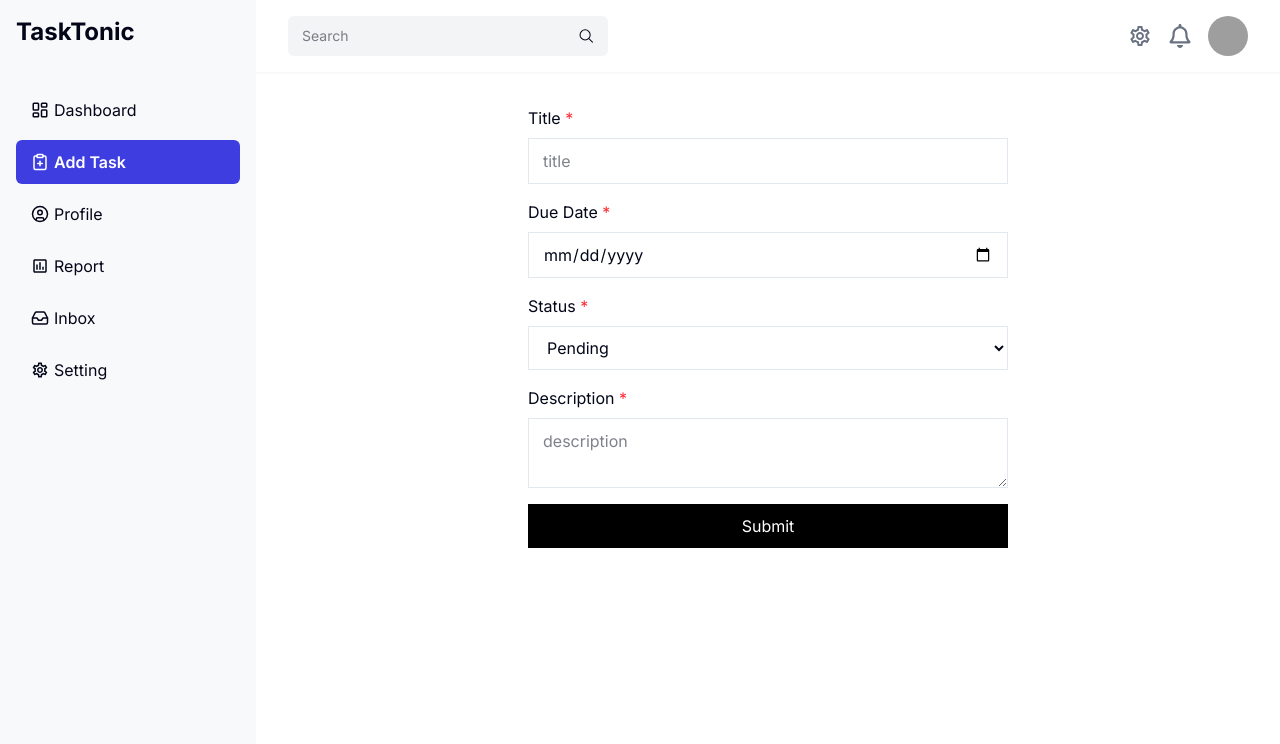
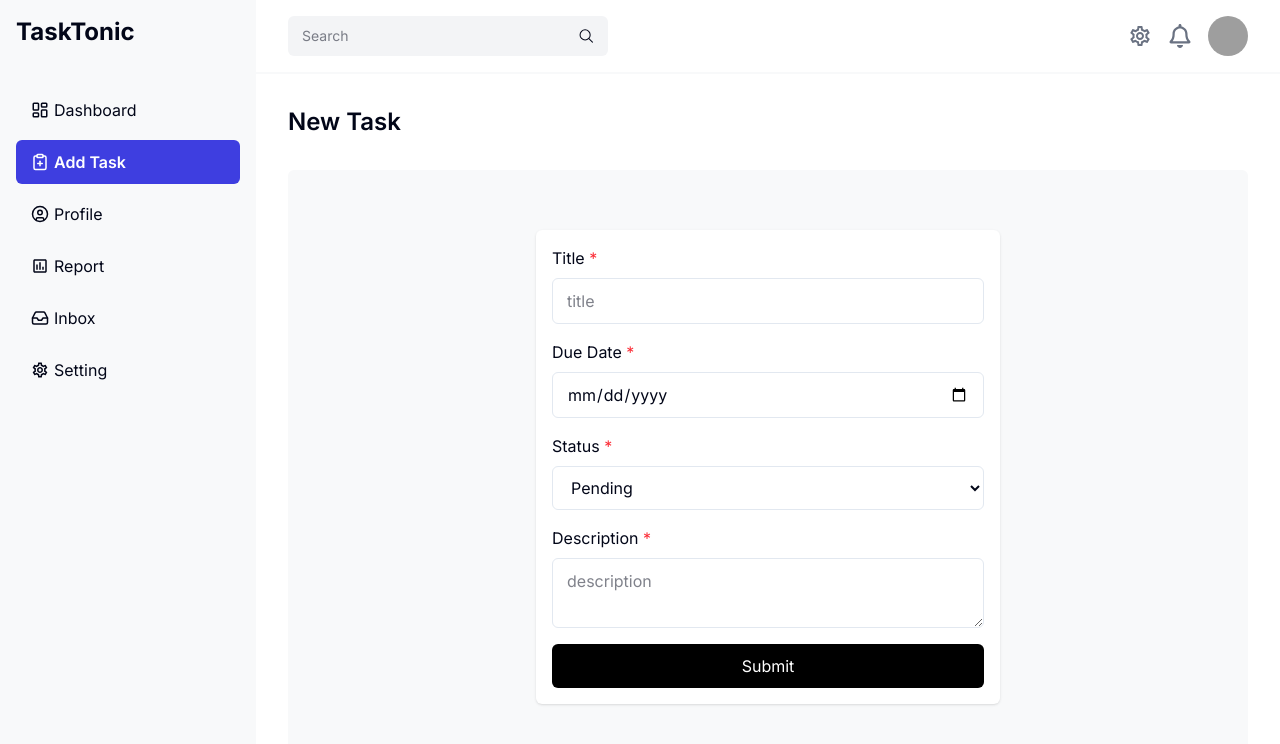
Before and after one commit to abunaim5/task-tonic, a Next.js app: page /addtask in a window 1280 px wide. Shown: the top 744 px of the page. Built offline with nearby package versions, Linux system fonts and the light colour scheme; no server answers; grey boxes are pictures that could not be loaded.

Commit message:
added task details page and modify add task page and task card

```diff
--- a/src/app/addtask/page.tsx
+++ b/src/app/addtask/page.tsx
@@ -12,7 +12,7 @@ interface IFormInput {
 };
 
 const AddTask = () => {
-    const iClass = `w-full rounded-none px-[14px] py-[10px] mt-2 border focus:outline-none`
+    const iClass = `w-full rounded-sm px-[14px] py-[10px] mt-2 border focus:outline-none`
     const { register, handleSubmit, formState: { errors } } = useForm<IFormInput>();
     const axiosPublic = getAxiosPublic();
 
@@ -36,9 +36,10 @@ const AddTask = () => {
     };
 
     return (
-        <div>
-            <form className='w-full space-y-4' onSubmit={handleSubmit(onSubmit)}>
-                <div className='w-1/2 mx-auto space-y-4'>
+        <section className='h-[calc(100vh-206px)]'>
+            <h3 className='text-2xl font-semibold'>New Task</h3>
+            <form className='w-full content-center space-y-4 p-4 mt-8 h-full rounded-sm bg-[#F8F9FA]' onSubmit={handleSubmit(onSubmit)}>
+                <div className='w-1/2 mx-auto space-y-4 p-4 shadow-sm rounded-sm bg-white'>
                     <div className='flex flex-col w-full'>
                         <label htmlFor='title'>Title <span className='text-red-500'>*</span></label>
                         <input
@@ -102,10 +103,10 @@ const AddTask = () => {
                             <p className='text-red-500' role="alert">{errors.description.message}</p>
                         )}
                     </div>
-                    <input className='w-full cursor-pointer py-[10px] bg-black hover:bg-gray-900 text-white' type="submit" value='Submit' />
+                    <input className='w-full cursor-pointer py-[10px] rounded-sm bg-black hover:bg-gray-900 text-white' type="submit" value='Submit' />
                 </div>
             </form>
-        </div>
+        </section>
     );
 };
 
--- /dev/null
+++ b/src/app/viewtask/[id]/page.tsx
@@ -0,0 +1,50 @@
+'use client';
+import StatusBadge from "@/components/StatusBadge/StatusBadge";
+import { Skeleton } from "@/components/ui/skeleton";
+import getAxiosPublic from "@/lib/axiosPublic";
+import { TaskType } from "@/types/types";
+import { useQuery } from "@tanstack/react-query";
+import { use } from "react";
+
+type TaskId = {
+    params: Promise<{ id: string }>
+}
+
+const ViewTask = ({ params }: TaskId) => {
+    const options: Intl.DateTimeFormatOptions = { month: 'short', day: 'numeric', year: 'numeric' }
+    const axiosPublic = getAxiosPublic();
+    const { id } = use(params);
+
+    const { isLoading, data: task } = useQuery<TaskType>({
+        queryKey: ['task'],
+        queryFn: async () => {
+            const res = await axiosPublic.get(`/tasks/${id}`);
+            return res.data;
+        }
+    });
+
+    return (
+        <section className='h-[calc(100vh-206px)]'>
+            <h3 className='text-2xl font-semibold'>Task Details</h3>
+            <div className='p-4 mt-8 h-full content-center rounded-sm bg-[#F8F9FA]'>
+                {
+                    isLoading ? (<div className="w-3/4 mx-auto flex items-center space-x-4">
+                        <div className="space-y-4">
+                            <Skeleton className="h-12 w-72 bg-white" />
+                            <Skeleton className="h-4 w-32 bg-white" />
+                            <Skeleton className="h-4 w-52 bg-white" />
+                            <Skeleton className="h-36 w-[1144px] bg-white" />
+                        </div>
+                    </div>) : (<div className='w-3/4 mx-auto p-4 space-y-4 rounded-sm shadow-sm bg-white'>
+                        <h2 className='text-5xl font-bold'>{task?.title}</h2>
+                        <StatusBadge status={task?.status ?? ''} />
+                        <div><span className='font-semibold'>Due Date:</span> <span>{new Date(task?.due_date ?? '').toLocaleDateString('en-us', options)}</span></div>
+                        <p className='text-justify'>{task?.description}</p>
+                    </div>)
+                }
+            </div>
+        </section>
+    );
+};
+
+export default ViewTask;
--- a/src/components/TaskCard/TaskCard.tsx
+++ b/src/components/TaskCard/TaskCard.tsx
@@ -5,6 +5,7 @@ import { SquarePen, Trash2 } from "lucide-react";
 import { Avatar, AvatarFallback, AvatarImage } from "../ui/avatar";
 import { TaskType } from "@/types/types";
 import StatusBadge from "../StatusBadge/StatusBadge";
+import Link from "next/link";
 
 type TaskPropType = {
     task: TaskType;
@@ -29,8 +30,8 @@ const TaskCard = ({ task }: TaskPropType) => {
             </div>
             <div className='flex items-center justify-between'>
                 <div className='space-x-2'>
-                    <Button variant='ghost' size="icon" className="size-8 rounded-sm cursor-pointer">
-                        <FaRegEye />
+                    <Button variant='ghost' size="icon" className="size-8 rounded-sm cursor-pointer" asChild>
+                        <Link href={`/viewtask/${task.id}`}><FaRegEye /></Link>
                     </Button>
                     <Button variant='ghost' size="icon" className="size-8 rounded-sm cursor-pointer">
                         <SquarePen />
```
